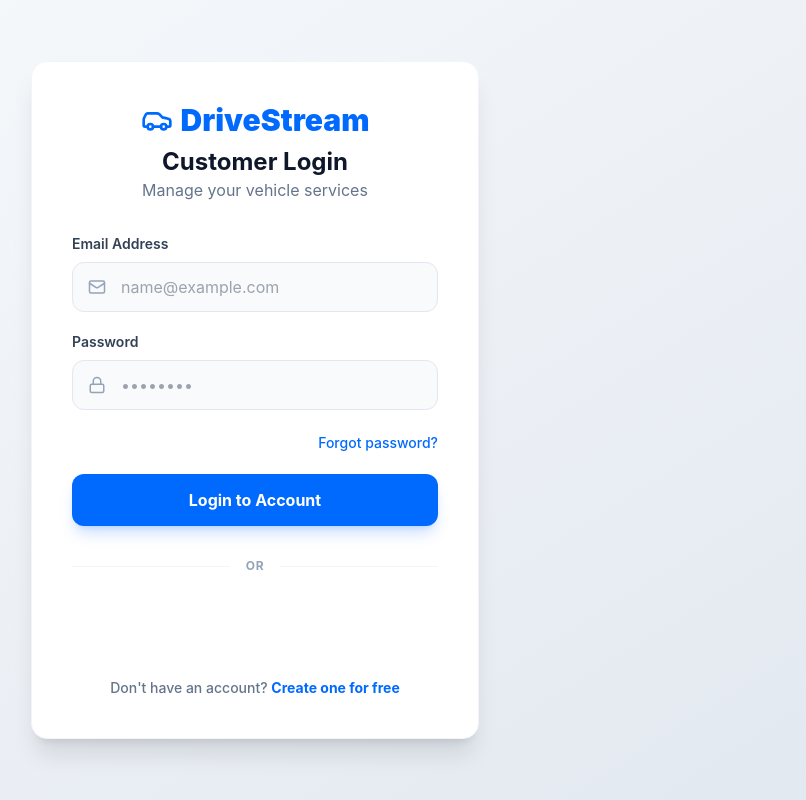
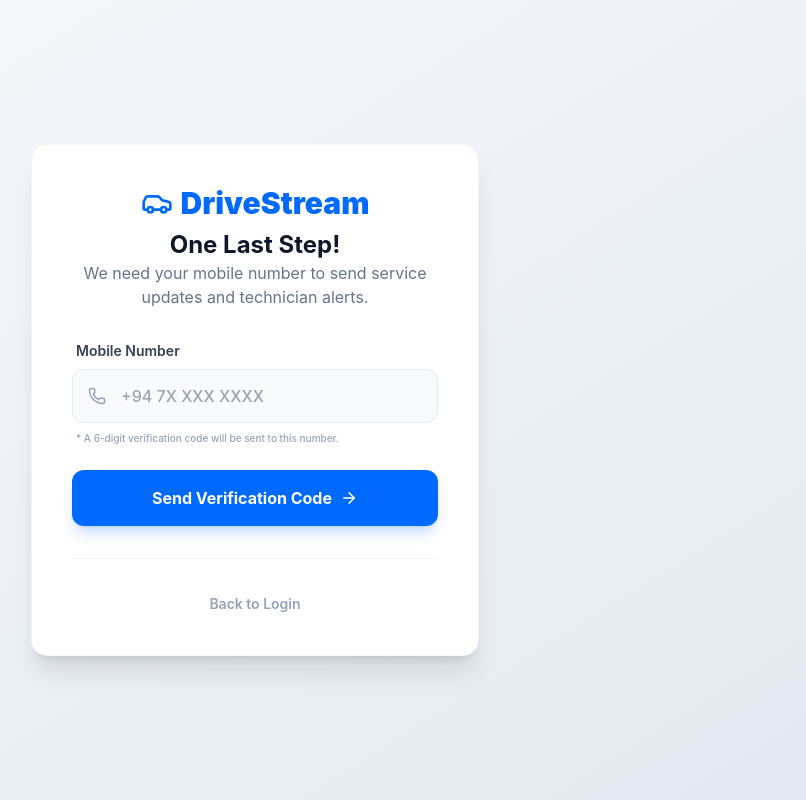
Before and after one commit to SehanArandara/DriveStream-FE, a React (Vite) app: page /complete-profile in a window 1280 px wide. Before the commit this address led to /login. Shown: the whole page, without its empty margins (385-1191 px from the left). Built offline with nearby package versions, Linux system fonts and the light colour scheme; no server answers.

Commit message:
changed to the whatsapp

```diff
--- a/src/App.jsx
+++ b/src/App.jsx
@@ -25,6 +25,7 @@
 import Invoices from './pages/Invoices';
 import PaymentSuccess from './pages/PaymentSuccess';
 import PaymentCancel from './pages/PaymentCancel';
+import CompleteProfile from './pages/CompleteProfile';
 
 // Components
 import Sidebar from './components/Sidebar';
@@ -41,6 +42,12 @@
   );
 
   if (!user) return <Navigate to="/login" />;
+
+  // Enforce Phone & Verification for customers
+  if (user.role === 'customer' && !user.isVerified) {
+    if (!user.phone) return <Navigate to="/complete-profile" />;
+    return <Navigate to="/verify-otp" state={{ userId: user._id, phone: user.phone }} />;
+  }
 
   // If roles are specified, check if user has permission
   if (roles && !roles.includes(user.role)) {
@@ -84,6 +91,7 @@
           <Route path="/forgot-password" element={<ForgotPassword />} />
           <Route path="/payment-success" element={<PaymentSuccess />} />
           <Route path="/payment-cancel" element={<PaymentCancel />} />
+          <Route path="/complete-profile" element={<CompleteProfile />} />
 
           {/* ── Protected Routes ── */}
           <Route path="/dashboard" element={
--- a/src/context/AuthContext.jsx
+++ b/src/context/AuthContext.jsx
@@ -42,7 +42,7 @@
     localStorage.setItem('ds_token', data.token);
     localStorage.setItem('ds_user',  JSON.stringify(data.user));
     setUser(data.user);
-    return data.user;
+    return data;
   };
 
   const logout = () => {
--- a/src/pages/AdminBookings.jsx
+++ b/src/pages/AdminBookings.jsx
@@ -32,6 +32,7 @@
   const fetchGlobalBookings = async () => {
     try {
       const { data } = await api.get('/bookings/my'); // Using /my but handled by Admin logic for all
+      console.log("all the data", data)
       setBookings(data);
     } catch (err) {
       toast.error('Failed to load global schedule');
@@ -154,8 +155,8 @@
                     <td className="px-8 py-6">
                       <div className="flex flex-col gap-1">
                         <span className={`px-3 py-1 rounded-lg text-[9px] font-black uppercase tracking-widest border text-center ${b.status === 'Pending' ? 'bg-amber-50 text-amber-600 border-amber-100' :
-                            b.status === 'Cancelled' ? 'bg-rose-50 text-rose-600 border-rose-100' :
-                              'bg-emerald-50 text-emerald-600 border-emerald-100'
+                          b.status === 'Cancelled' ? 'bg-rose-50 text-rose-600 border-rose-100' :
+                            'bg-emerald-50 text-emerald-600 border-emerald-100'
                           }`}>
                           {b.status}
                         </span>
--- /dev/null
+++ b/src/pages/CompleteProfile.jsx
@@ -0,0 +1,82 @@
+import { useState } from 'react';
+import { useNavigate } from 'react-router-dom';
+import api from '../lib/api';
+import { toast } from 'react-hot-toast';
+import { Phone, Car, ArrowRight } from 'lucide-react';
+
+const CompleteProfile = () => {
+  const [phone, setPhone] = useState('');
+  const [loading, setLoading] = useState(false);
+  const navigate = useNavigate();
+
+  const handleSubmit = async (e) => {
+    e.preventDefault();
+    if (!phone) return toast.error('Phone number is required');
+
+    setLoading(true);
+    try {
+      const { data } = await api.post('/auth/complete-profile', { phone });
+      toast.success('Verification code sent to your phone!');
+      navigate('/verify-otp', { state: { userId: data.userId, phone } });
+    } catch (err) {
+      toast.error(err.response?.data?.message || 'Failed to update profile');
+    } finally {
+      setLoading(false);
+    }
+  };
+
+  return (
+    <div className="min-h-screen flex items-center justify-center bg-gradient-to-br from-slate-50 to-slate-200 p-8">
+      <div className="w-full max-w-md p-10 bg-white rounded-2xl shadow-xl border border-slate-100 animate-fade">
+        <div className="text-center mb-8">
+          <div className="flex justify-center items-center gap-2 text-3xl font-black text-primary mb-2">
+            <Car size={32} />
+            <span>DriveStream</span>
+          </div>
+          <h1 className="text-2xl font-bold text-slate-900">One Last Step!</h1>
+          <p className="text-slate-500">We need your mobile number to send service updates and technician alerts.</p>
+        </div>
+
+        <form onSubmit={handleSubmit} className="flex flex-col gap-6">
+          <div className="flex flex-col gap-2">
+            <label className="text-sm font-semibold text-slate-700 ml-1">Mobile Number</label>
+            <div className="relative flex items-center">
+              <Phone size={18} className="absolute left-4 text-slate-400" />
+              <input
+                type="tel"
+                placeholder="+94 7X XXX XXXX"
+                required
+                className="w-full pl-12 pr-4 py-3.5 bg-slate-50 border border-slate-200 rounded-xl outline-none focus:border-primary focus:ring-2 focus:ring-primary/10 transition-all font-medium"
+                value={phone}
+                onChange={(e) => setPhone(e.target.value)}
+              />
+            </div>
+            <p className="text-[10px] text-slate-400 font-medium ml-1">
+              * A 6-digit verification code will be sent to this number.
+            </p>
+          </div>
+
+          <button
+            type="submit"
+            className="w-full py-4 bg-primary hover:bg-primary-hover text-white rounded-xl font-bold shadow-lg shadow-primary/20 transition-all flex items-center justify-center gap-2 group"
+            disabled={loading}
+          >
+            {loading ? 'Sending Code...' : 'Send Verification Code'}
+            {!loading && <ArrowRight size={18} className="group-hover:translate-x-1 transition-transform" />}
+          </button>
+        </form>
+
+        <div className="mt-8 pt-8 border-t border-slate-100 text-center">
+          <button
+            onClick={() => navigate('/login')}
+            className="text-sm font-semibold text-slate-400 hover:text-primary transition-colors"
+          >
+            Back to Login
+          </button>
+        </div>
+      </div>
+    </div>
+  );
+};
+
+export default CompleteProfile;
--- a/src/pages/Login.jsx
+++ b/src/pages/Login.jsx
@@ -34,8 +34,13 @@
   const handleGoogleSuccess = async (credentialResponse) => {
     setLoading(true);
     try {
-      const user = await googleLogin(credentialResponse.credential);
-      handlePostLogin(user);
+      const data = await googleLogin(credentialResponse.credential);
+      if (data.needsPhone) {
+        toast.success('Google Login successful!');
+        navigate('/complete-profile');
+      } else {
+        handlePostLogin(data.user);
+      }
     } catch (err) {
       toast.error(err.response?.data?.message || 'Google Login failed');
     } finally {
--- a/src/pages/Register.jsx
+++ b/src/pages/Register.jsx
@@ -39,8 +39,11 @@
   const handleGoogleSuccess = async (credentialResponse) => {
     setLoading(true);
     try {
-      const user = await googleLogin(credentialResponse.credential);
-      if (user.role === 'customer') {
+      const data = await googleLogin(credentialResponse.credential);
+      if (data.needsPhone) {
+        toast.success(`Google Account linked!`);
+        navigate('/complete-profile');
+      } else if (data.user.role === 'customer') {
         toast.success(`Welcome to DriveStream!`);
         navigate('/dashboard');
       } else {
--- a/src/pages/VerifyOTP.jsx
+++ b/src/pages/VerifyOTP.jsx
@@ -40,6 +40,18 @@
     }
   };
 
+  const handleResend = async () => {
+    setLoading(true);
+    try {
+      await api.post('/auth/resend-otp', { userId });
+      toast.success('A new verification code has been sent!');
+    } catch (err) {
+      toast.error(err.response?.data?.message || 'Failed to resend code');
+    } finally {
+      setLoading(false);
+    }
+  };
+
   return (
     <div className="auth-page">
       <div className="auth-card card animate-fade">
@@ -72,7 +84,7 @@
         </form>
 
         <p className="auth-footer">
-          Didn't receive a code? <button onClick={() => toast.info('Feature coming soon')} style={{ background: 'none', border: 'none', color: 'var(--primary)', fontWeight: 600, cursor: 'pointer' }}>Resend SMS</button>
+          Didn't receive a code? <button onClick={handleResend} disabled={loading} style={{ background: 'none', border: 'none', color: 'var(--primary)', fontWeight: 600, cursor: 'pointer', opacity: loading ? 0.5 : 1 }}>Resend SMS</button>
         </p>
       </div>
     </div>
```
